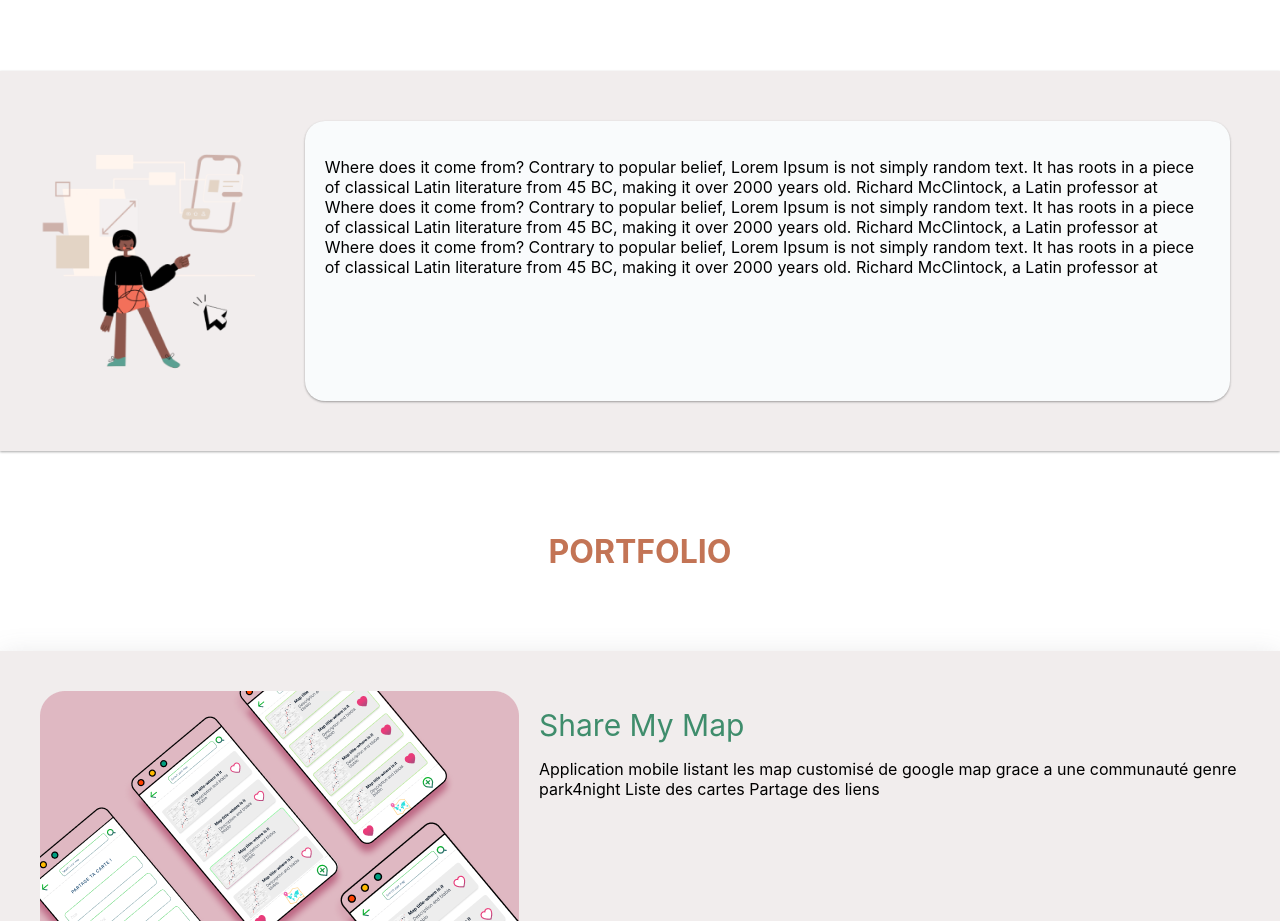
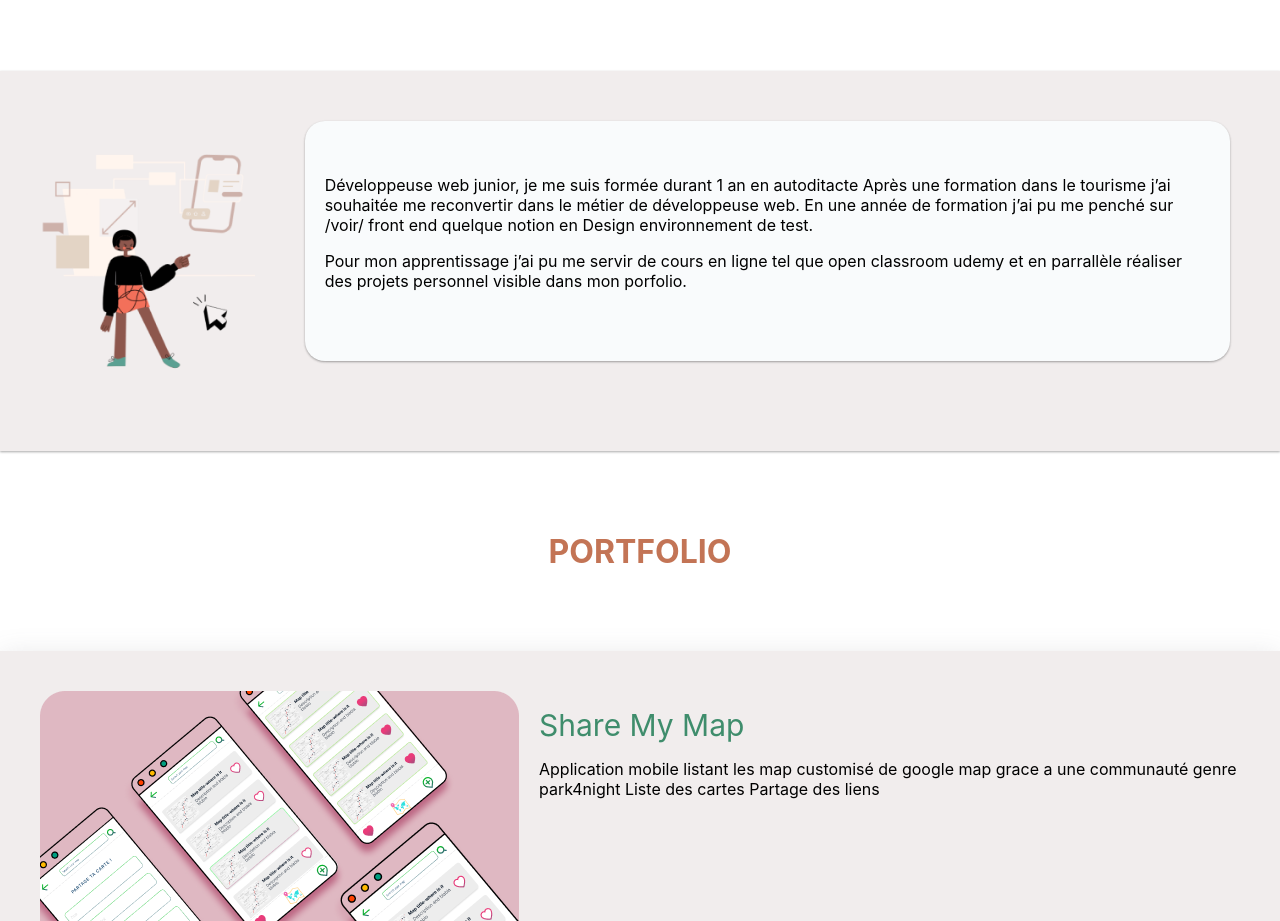
Before and after one commit to Zubiik/curiculum_vitae, a React (Create React App) app: page / in a window 1280 px wide. Shown: the part 2240-3161 px from the top of the page. Built offline with nearby package versions, Linux system fonts and the light colour scheme.

Commit message:
fix: text

```diff
--- a/src/Studies/index.js
+++ b/src/Studies/index.js
@@ -1,6 +1,5 @@
 import React from "react";
-import Box from "../component/Box";
-import { Container, ParcoursContainer, ImageCustom } from "./styled";
+import { Container, ParcoursContainer, ImageCustom, BoxCustom } from "./styled";
 import figmaImage from "../images/ex.png";
 
 function Studies() {
@@ -8,21 +7,20 @@ function Studies() {
     <Container>
       <ParcoursContainer>
         <ImageCustom src={figmaImage} alt="i" />
-        <Box>
+        <BoxCustom>
           <p>
-            Where does it come from? Contrary to popular belief, Lorem Ipsum is
-            not simply random text. It has roots in a piece of classical Latin
-            literature from 45 BC, making it over 2000 years old. Richard
-            McClintock, a Latin professor at Where does it come from? Contrary
-            to popular belief, Lorem Ipsum is not simply random text. It has
-            roots in a piece of classical Latin literature from 45 BC, making it
-            over 2000 years old. Richard McClintock, a Latin professor at Where
-            does it come from? Contrary to popular belief, Lorem Ipsum is not
-            simply random text. It has roots in a piece of classical Latin
-            literature from 45 BC, making it over 2000 years old. Richard
-            McClintock, a Latin professor at
+            Développeuse web junior, je me suis formée durant 1 an en
+            autoditacte Après une formation dans le tourisme j’ai souhaitée me
+            reconvertir dans le métier de développeuse web. En une année de
+            formation j’ai pu me penché sur /voir/ front end quelque notion en
+            Design environnement de test.
+            <p>
+              Pour mon apprentissage j’ai pu me servir de cours en ligne tel que
+              open classroom udemy et en parrallèle réaliser des projets
+              personnel visible dans mon porfolio.
+            </p>
           </p>
-        </Box>
+        </BoxCustom>
       </ParcoursContainer>
     </Container>
   );
```
